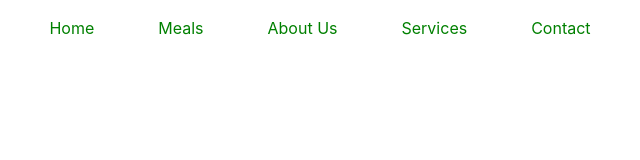
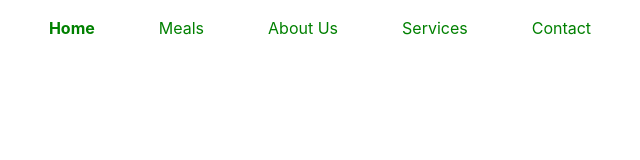
Before and after one commit to Olusamimaths/Fast-Fast-Food, a React (Create React App) app: page / in a window 1280 px wide. Shown: the top 160 px of the page, without its empty margins (320-960 px from the left). Built offline with nearby package versions, Linux system fonts and the light colour scheme.

Commit message:
Dried up NavLink

```diff
--- a/src/components/Navbar/Navbar.tsx
+++ b/src/components/Navbar/Navbar.tsx
@@ -2,6 +2,37 @@ import React from "react";
 import Navbar from "react-bootstrap/Navbar";
 import Nav from "react-bootstrap/Nav";
 import "../../styles/Navbar.scss";
+
+const navlinks = [
+  {
+    href: "#",
+    link_text: "Home",
+    classNames: "active",
+  },
+
+  {
+    href: "#",
+    link_text: "Meals",
+    classNames: "",
+  },
+
+  {
+    href: "#",
+    link_text: "About Us",
+    classNames: "",
+  },
+
+  {
+    href: "#",
+    link_text: "Services",
+    classNames: "",
+  },
+  {
+    href: "#",
+    link_text: "Contact",
+    classNames: "",
+  },
+];
 
 function navbar(): JSX.Element {
   return (
@@ -9,21 +40,15 @@ function navbar(): JSX.Element {
       <Navbar.Toggle aria-controls="basic-navbar-nav" />
       <Navbar.Collapse id="basic-navbar-nav">
         <Nav className="m-auto green-links">
-          <Nav.Link href="#" className="mx-4">
-            Home
-          </Nav.Link>
-          <Nav.Link href="#" className="mx-4">
-            Meals
-          </Nav.Link>
-          <Nav.Link href="#" className="mx-4">
-            About Us
-          </Nav.Link>
-          <Nav.Link href="#" className="mx-4">
-            Services
-          </Nav.Link>
-          <Nav.Link href="#" className="mx-4">
-            Contact
-          </Nav.Link>
+          {navlinks.map((navlink, i) => (
+            <Nav.Link
+              href={navlink.href}
+              className={`mx-4 ${navlink.classNames}`}
+              key={i}
+            >
+              {navlink.link_text}
+            </Nav.Link>
+          ))}
         </Nav>
       </Navbar.Collapse>
     </Navbar>
--- a/src/styles/Navbar.scss
+++ b/src/styles/Navbar.scss
@@ -1,11 +1,13 @@
-.green-links a {
+.green-links {
+  a {
     color: green !important;
-}
 
-.green-links a:hover {
+    &:hover {
       color: grey !important;
     }
 
-.green-links a.active {
+    &.active {
       font-weight: bold;
     }
+  }
+}
```
Lines whose indentation alone changed are shown as unchanged.
